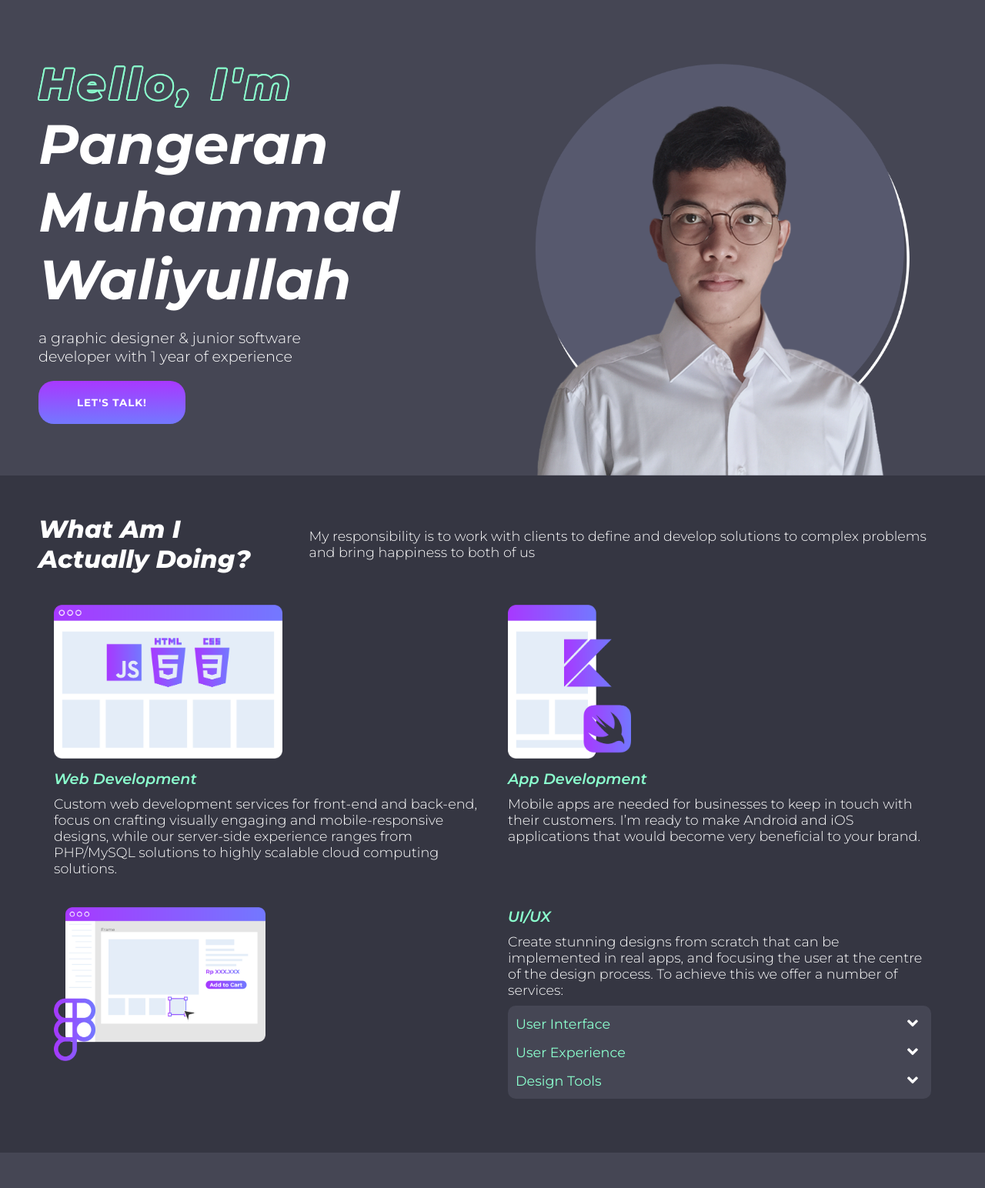
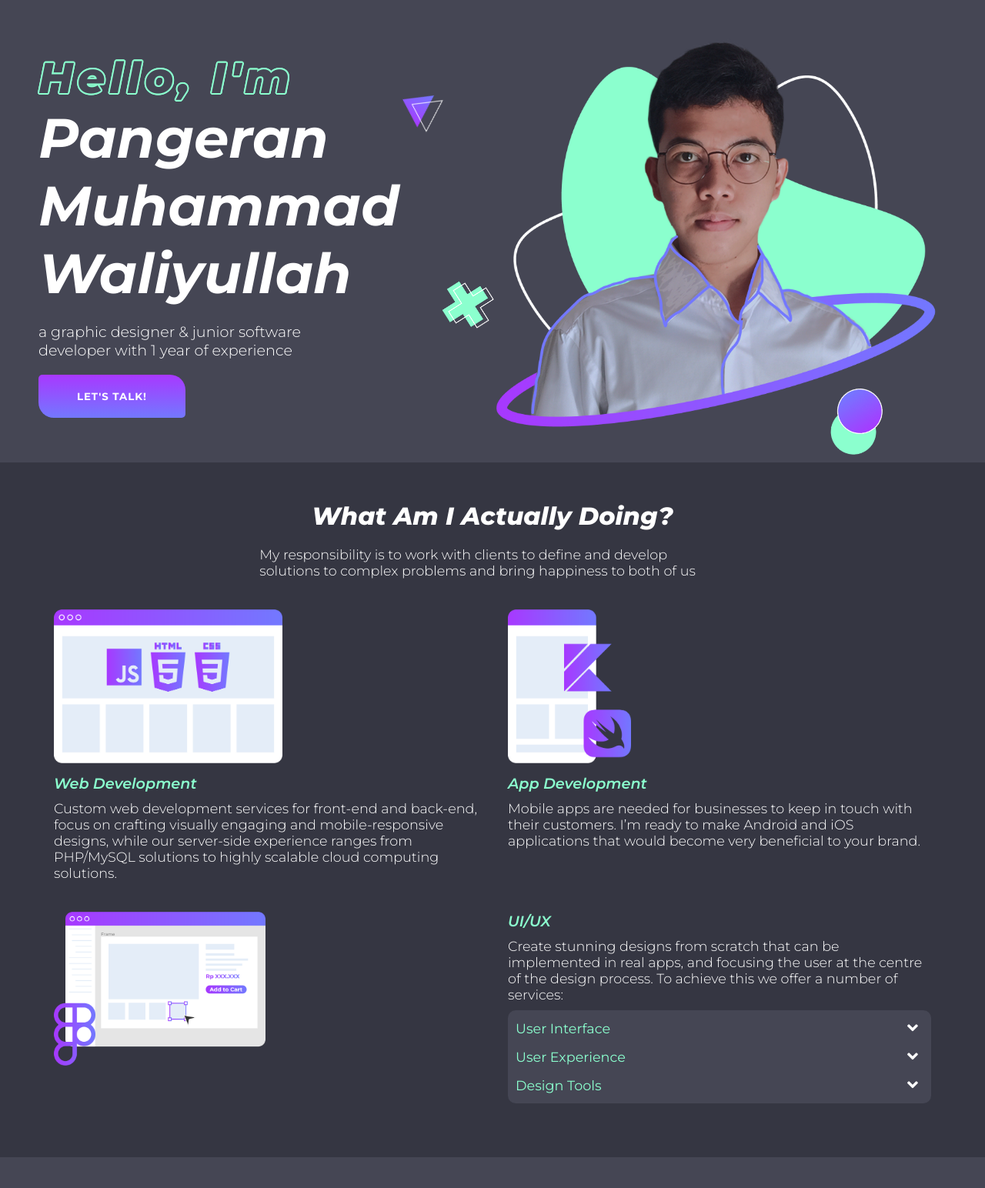
Before and after one commit to Pangeranmw/pangeranmw.github.io, a PHP site: page / in a window 1280 px wide. Shown: the part 52-1596 px from the top of the page at 77% size. Run offline with PHP 8.4, Linux system fonts and the light colour scheme; some libraries are stand-ins or nearby versions.

Commit message:
add porto

```diff
--- a/index.html
+++ b/index.html
@@ -59,6 +59,9 @@
   </header>
   <main>
     <section class="hero-container" id="hero">
+      <img class="floating rotating" src="assets/plus-2.png" alt="">
+      <img class="floating rotating" src="assets/oval-2.png" alt="">
+      <img class="floating rotating" src="assets/triangle-2.png" alt="">
       <aside class="bio">
         <h2 class="outline-text">
           Hello, I'm
@@ -286,7 +289,7 @@
         <a target="_blank" href="https://pangeranmw.github.io/tp-8-pcd.html" class="item hide">
           <div class="item-service">Cheat</div>
           <div class="item-name">TP MODUL 8 PCD</div>
-          <img src="assets/tp_modul_8.png" alt="">
+          <img src="assets/img-treasure.png" alt="">
           <div class="item-tools">
             <div class="tool">
               <img src="assets/ic-python.svg" alt="">
--- a/style.css
+++ b/style.css
@@ -256,6 +256,27 @@ a.anchor {
   justify-content: space-between;
   padding: 80px 50px 0 50px;
 }
+.hero-container img.floating{
+  position: absolute;
+}
+.hero-container img:nth-child(3){
+  right: 55%;
+  top: 20%;
+  transform: rotate(30deg);
+  height: 4em;
+}
+.hero-container img:nth-child(2){
+  right: 10%;
+  bottom: 20%;
+  height: 5em;
+  transform: rotate(100deg);
+}
+.hero-container img:nth-child(1){
+  right: 50%;
+  bottom: 40%;
+  height: 4em;
+  transform: rotate(100deg);
+}
 .hero-container .bio{
   width: 50%;
 }
@@ -269,6 +290,7 @@ a.anchor {
 }
 .hero-container .bio button{
   margin-bottom: 20px;
+  border-radius: 5px 20px 5px 20px;
 }
 .hero-container .profile-image{
   width: 50%;
@@ -286,14 +308,13 @@ a.anchor {
 .service-container .title{
   align-items: center;
   display: flex;
-  flex-direction: row;
+  flex-direction: column;
 }
 .service-container .title h3{
-  flex: 1;
-  margin-right: 20px;
+  margin-bottom: 20px;
 }
 .service-container .title p{
-  flex: 2.5;
+  width: 55%;
 }
 
 .service-container .item-container{
@@ -594,6 +615,9 @@ footer .item-container a:hover{
   .hero-container .profile-image{
     width: 50%;
   }
+  .hero-container img.floating{
+    display: none;
+  }
   h1{
     font-size: calc(5em - 2em);
   }
@@ -864,3 +888,39 @@ footer .item-container a:hover{
     transform: translateX(0%);
   }
 }
+
+@-webkit-keyframes rotating /* Safari and Chrome */ {
+  from {
+    -webkit-transform: rotate(0deg);
+    -o-transform: rotate(0deg);
+    transform: rotate(0deg);
+  }
+  to {
+    -webkit-transform: rotate(360deg);
+    -o-transform: rotate(360deg);
+    transform: rotate(360deg);
+  }
+}
+@keyframes rotating {
+  from {
+    -ms-transform: rotate(0deg);
+    -moz-transform: rotate(0deg);
+    -webkit-transform: rotate(0deg);
+    -o-transform: rotate(0deg);
+    transform: rotate(0deg);
+  }
+  to {
+    -ms-transform: rotate(360deg);
+    -moz-transform: rotate(360deg);
+    -webkit-transform: rotate(360deg);
+    -o-transform: rotate(360deg);
+    transform: rotate(360deg);
+  }
+}
+.rotating {
+  -webkit-animation: rotating 10s linear infinite;
+  -moz-animation: rotating 10s linear infinite;
+  -ms-animation: rotating 10s linear infinite;
+  -o-animation: rotating 10s linear infinite;
+  animation: rotating 10s linear infinite;
+}
```
Also changed, not shown: assets/img-profile.png, assets/img-treasure.png (renamed from assets/tp_modul_8.png), assets/oval-2.png (added), assets/plus-2.png (added), assets/triangle-2.png (added).
